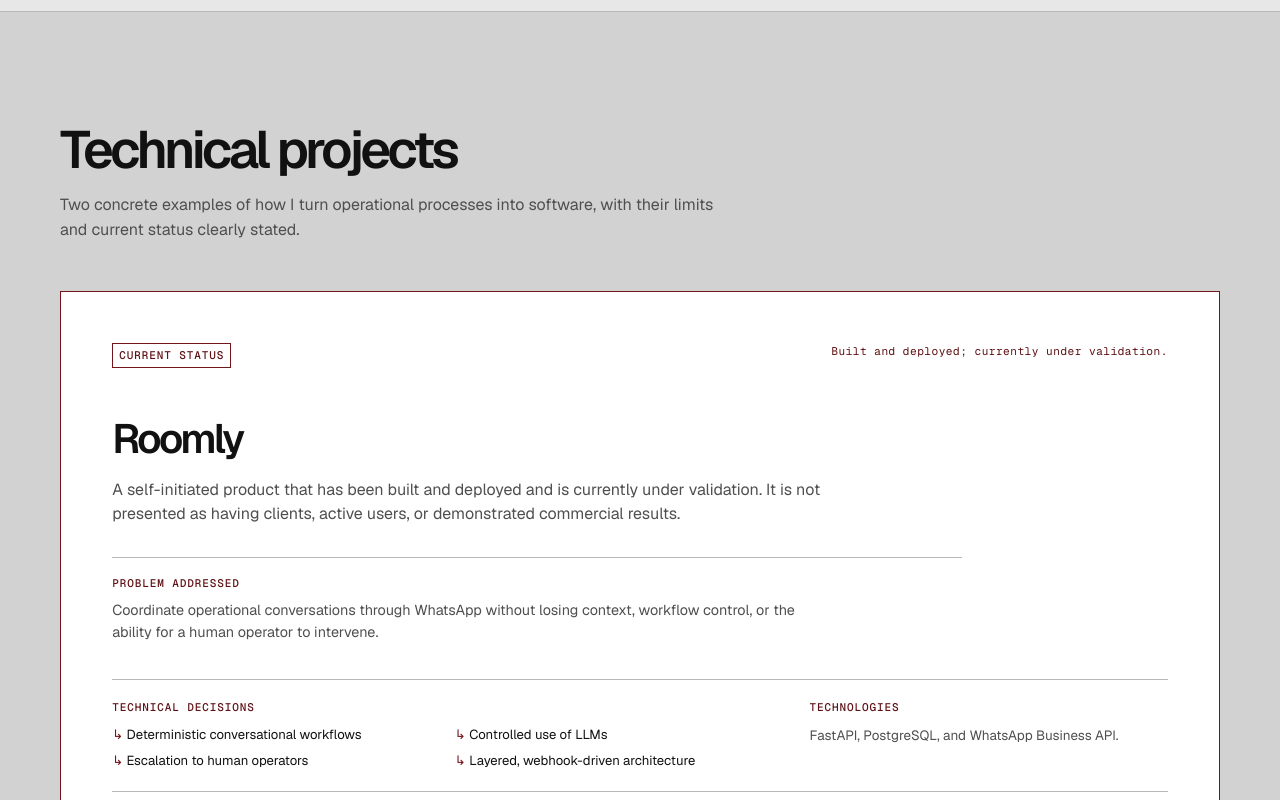
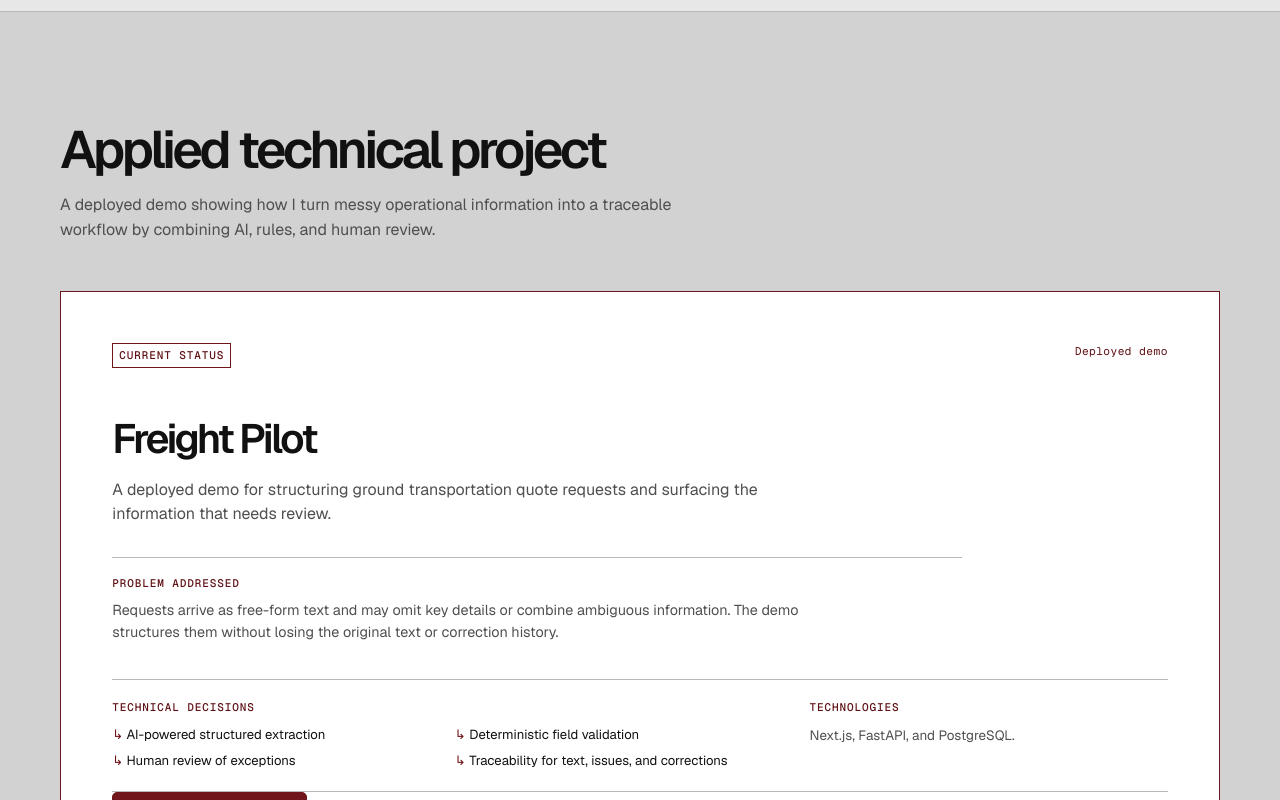
Before and after one commit to wilmarFlorez/wlanding, a Next.js app: page /en in a window 1280 px wide. Shown: the part 1860-2660 px from the top of the page. Built offline with nearby package versions, Linux system fonts and the light colour scheme; no server answers.

Commit message:
feat: Update project descriptions for clarity and accuracy in landing strategy

```diff
--- a/components/landing/data.ts
+++ b/components/landing/data.ts
@@ -55,15 +55,14 @@
       { company: "Freelance", role: "Software Developer", period: "Feb 2017 - Ene 2020", summary: "Diseño y desarrollo de soluciones web para proyectos independientes, desde la definición técnica hasta su entrega." },
     ],
     projects: [
-      { name: "Roomly", summary: "Producto propio construido y desplegado, actualmente en validación. No se presenta como una solución con clientes, usuarios activos o resultados comerciales demostrados.", problemLabel: "Problema abordado", problem: "Coordinar conversaciones operativas por WhatsApp sin perder contexto, control del flujo ni la posibilidad de intervención humana.", decisionsLabel: "Decisiones técnicas", decisions: ["Workflows conversacionales deterministas", "Uso controlado de LLM", "Escalamiento a operadores humanos", "Arquitectura por capas y webhooks"], technologyLabel: "Tecnologías", technology: "FastAPI, PostgreSQL y WhatsApp Business API.", statusLabel: "Estado real", status: "Construido y desplegado; en etapa de validación." },
-      { name: "Freight Pilot", summary: "Demo de portafolio para operaciones de transporte terrestre. Ilustra cómo combinar IA, reglas y revisión humana sin presentarse como un producto comercial validado.", problemLabel: "Problema abordado", problem: "Preparar información de solicitudes de cotización que llega en texto libre, conservando trazabilidad y haciendo visibles los datos faltantes o ambiguos.", decisionsLabel: "Decisiones técnicas", decisions: ["Extracción de información con IA", "Validación mediante reglas deterministas", "Revisión humana de excepciones", "Registro del texto, incidencias y correcciones"], technologyLabel: "Tecnologías", technology: "Next.js, FastAPI y PostgreSQL.", statusLabel: "Estado real", status: "Demo desplegada. No calcula precios, genera cotizaciones ni asigna vehículos; no es un proyecto de cliente ni un producto comercial validado.", link: { label: "Explorar Freight Pilot", href: "https://freight-pilot-flame.vercel.app/" } },
+      { name: "Freight Pilot", summary: "Demo desplegada para estructurar solicitudes de cotización de transporte terrestre y hacer visibles los datos que requieren revisión.", problemLabel: "Problema abordado", problem: "Las solicitudes llegan en texto libre y pueden omitir datos clave o mezclar información ambigua. La demo los organiza sin perder el texto original ni el historial de correcciones.", decisionsLabel: "Decisiones técnicas", decisions: ["Extracción estructurada con IA", "Validación determinista de campos", "Revisión humana de excepciones", "Trazabilidad del texto, incidencias y correcciones"], technologyLabel: "Tecnologías", technology: "Next.js, FastAPI y PostgreSQL.", statusLabel: "Estado real", status: "Demo desplegada", link: { label: "Explorar Freight Pilot", href: "https://freight-pilot-flame.vercel.app/" } },
     ],
     header: { homeLabel: "Wilmar Florez Samudio, inicio", navLabel: "Navegación principal", experience: "Experiencia", projects: "Proyectos", capabilities: "Capacidades", contact: "Contacto", languageLabel: "Cambiar el idioma a inglés", languageName: "EN", languageHref: "/en" },
     hero: { role: "Full-Stack & Applied AI Engineer", title: "Construyo productos, automatizaciones y software con IA", lede: "Ingeniero de software con experiencia en producto, frontend, backend e integraciones. Combino TypeScript, React, Python y FastAPI para convertir procesos complejos en herramientas que puedan operarse y mantenerse.", focusLabel: "Tecnologías y áreas principales", experience: "Ver experiencia y proyectos" },
     experienceTitle: "Experiencia construyendo producto",
     experienceIntro: "He trabajado en equipos de producto y en proyectos propios, con responsabilidades que abarcan frontend, backend, arquitectura e integraciones.",
-    projectsTitle: "Proyectos técnicos",
-    projectsIntro: "Dos ejemplos concretos de cómo convierto procesos operativos en software, con límites y estado claramente indicados.",
+    projectsTitle: "Proyecto técnico aplicado",
+    projectsIntro: "Una demo desplegada que muestra cómo convierto información operativa desordenada en un flujo trazable, combinando IA, reglas y revisión humana.",
     capabilityTitle: "Capacidades profesionales",
     capabilityIntro: "Un perfil full-stack orientado a producto, con IA aplicada cuando aporta al flujo y no como una capa aislada.",
     processTitle: "Cómo trabajo",
@@ -91,15 +90,14 @@
       { company: "Freelance", role: "Software Developer", period: "Feb 2017 - Jan 2020", summary: "Web solution design and development for independent projects, from technical definition through delivery." },
     ],
     projects: [
-      { name: "Roomly", summary: "A self-initiated product that has been built and deployed and is currently under validation. It is not presented as having clients, active users, or demonstrated commercial results.", problemLabel: "Problem addressed", problem: "Coordinate operational conversations through WhatsApp without losing context, workflow control, or the ability for a human operator to intervene.", decisionsLabel: "Technical decisions", decisions: ["Deterministic conversational workflows", "Controlled use of LLMs", "Escalation to human operators", "Layered, webhook-driven architecture"], technologyLabel: "Technologies", technology: "FastAPI, PostgreSQL, and WhatsApp Business API.", statusLabel: "Current status", status: "Built and deployed; currently under validation." },
-      { name: "Freight Pilot", summary: "A portfolio demo for ground transportation operations. It shows how AI, rules, and human review can work together without presenting itself as a commercially validated product.", problemLabel: "Problem addressed", problem: "Prepare quotation request information received as free-form text while retaining traceability and surfacing missing or ambiguous data.", decisionsLabel: "Technical decisions", decisions: ["AI-powered information extraction", "Deterministic rule-based validation", "Human review of exceptions", "Original text, issue, and correction records"], technologyLabel: "Technologies", technology: "Next.js, FastAPI, and PostgreSQL.", statusLabel: "Current status", status: "Deployed demo. It does not calculate prices, generate quotes, or assign vehicles; it is not a client project or a commercially validated product.", link: { label: "Explore Freight Pilot", href: "https://freight-pilot-flame.vercel.app/" } },
+      { name: "Freight Pilot", summary: "A deployed demo for structuring ground transportation quote requests and surfacing the information that needs review.", problemLabel: "Problem addressed", problem: "Requests arrive as free-form text and may omit key details or combine ambiguous information. The demo structures them without losing the original text or correction history.", decisionsLabel: "Technical decisions", decisions: ["AI-powered structured extraction", "Deterministic field validation", "Human review of exceptions", "Traceability for text, issues, and corrections"], technologyLabel: "Technologies", technology: "Next.js, FastAPI, and PostgreSQL.", statusLabel: "Current status", status: "Deployed demo", link: { label: "Explore Freight Pilot", href: "https://freight-pilot-flame.vercel.app/" } },
     ],
     header: { homeLabel: "Wilmar Florez Samudio, home", navLabel: "Main navigation", experience: "Experience", projects: "Projects", capabilities: "Capabilities", contact: "Contact", languageLabel: "Switch language to Spanish", languageName: "ES", languageHref: "/" },
     hero: { role: "Full-Stack & Applied AI Engineer", title: "I build AI-powered products, automations, and software", lede: "Software engineer with experience across product, frontend, backend, and integrations. I combine TypeScript, React, Python, and FastAPI to turn complex processes into tools that can be operated and maintained.", focusLabel: "Core technologies and disciplines", experience: "View experience and projects" },
     experienceTitle: "Experience building products",
     experienceIntro: "I have worked in product teams and on self-initiated projects, with responsibilities spanning frontend, backend, architecture, and integrations.",
-    projectsTitle: "Technical projects",
-    projectsIntro: "Two concrete examples of how I turn operational processes into software, with their limits and current status clearly stated.",
+    projectsTitle: "Applied technical project",
+    projectsIntro: "A deployed demo showing how I turn messy operational information into a traceable workflow by combining AI, rules, and human review.",
     capabilityTitle: "Professional capabilities",
     capabilityIntro: "A product-oriented full-stack profile, applying AI when it supports the workflow rather than treating it as an isolated layer.",
     processTitle: "How I work",
```
Also changed, not shown: 1 other file (tests, documents, lock files or other folders).
